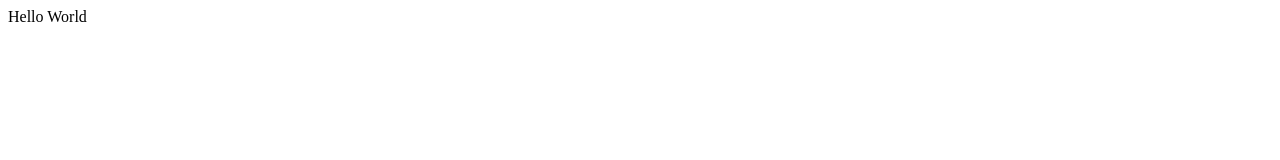
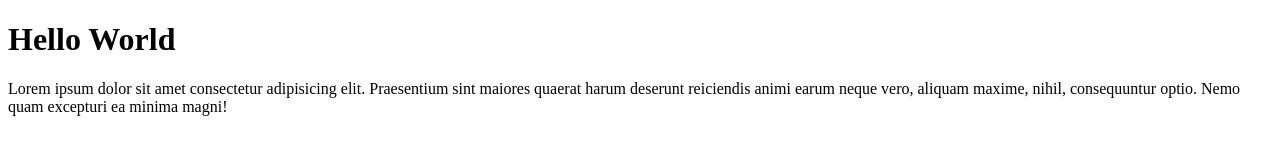
Before and after one commit to colopisalvatore/htmlcss-hello, a plain HTML site: page index.html in a window 1280 px wide. Drawn offline with Linux system fonts and the light colour scheme.

Commit message:
Add Lorem Ipsum

```diff
--- a/index.html
+++ b/index.html
@@ -7,6 +7,7 @@
     <title>Hello HTML</title>
 </head>
 <body>
-    Hello World
+    <h1>Hello World</h1>
+    <p>Lorem ipsum dolor sit amet consectetur adipisicing elit. Praesentium sint maiores quaerat harum deserunt reiciendis animi earum neque vero, aliquam maxime, nihil, consequuntur optio. Nemo quam excepturi ea minima magni!</p>
 </body>
 </html>
```
